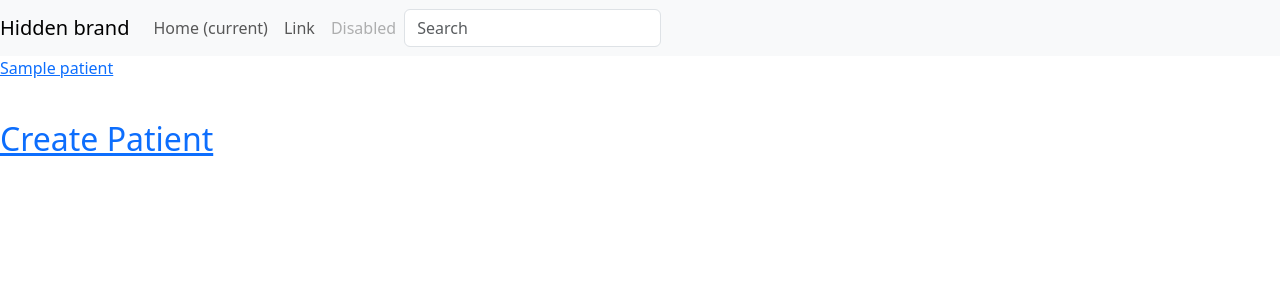
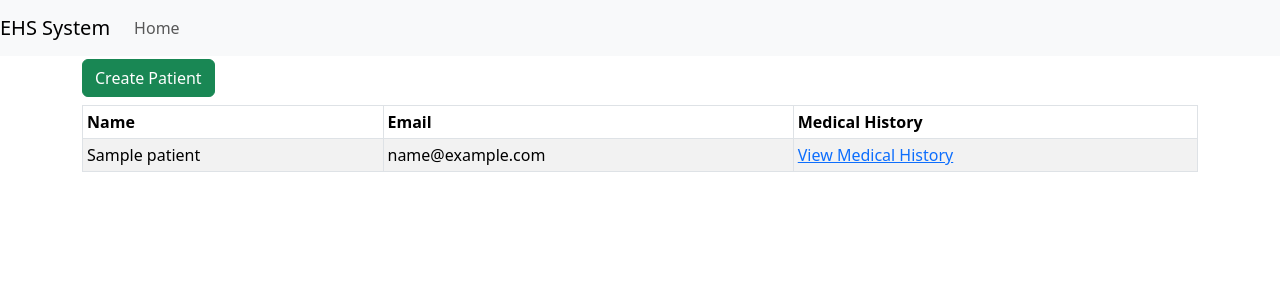
Before and after one commit to HackersAccount/ElectronicHealthRecordsSystem, a Django app: page / in a window 1280 px wide. Shown: the top 300 px of the page. Run offline with Django 5.2, Linux system fonts and the light colour scheme; tables that the repository leaves empty hold one stand-in row (values such as "Sample post"); parts of the project's set-up code (start-up, migrations or seed data) failed here and were passed over.

Commit message:
Added bootstrap classes and fixed styling

```diff
--- a/templates/base.html
+++ b/templates/base.html
@@ -10,21 +10,21 @@
           <span class="navbar-toggler-icon"></span>
         </button>
         <div class="collapse navbar-collapse" id="navbarTogglerDemo01">
-          <a class="navbar-brand" href="#">Hidden brand</a>
+          <a class="navbar-brand" href="#"> EHS System</a>
           <ul class="navbar-nav mr-auto mt-2 mt-lg-0">
             <li class="nav-item active">
-              <a class="nav-link" href="#">Home <span class="sr-only">(current)</span></a>
+              <a class="nav-link" href="{% url "patient-list" %}">Home <span class="sr-only"></span></a>
             </li>
-            <li class="nav-item">
+            {% comment %} <li class="nav-item">
               <a class="nav-link" href="#">Link</a>
             </li>
             <li class="nav-item">
               <a class="nav-link disabled" href="#" tabindex="-1" aria-disabled="true">Disabled</a>
-            </li>
+            </li> {% endcomment %}
           </ul>
-          <form class="form-inline my-2 my-lg-0">
+          {% comment %} <form class="form-inline my-2 my-lg-0">
             <input class="form-control mr-sm-2" type="search" placeholder="Search" aria-label="Search">
-          </form>
+          </form> {% endcomment %}
         </div>
       </nav>
     <body>
--- a/templates/edit_medical_history.html
+++ b/templates/edit_medical_history.html
@@ -1,11 +1,11 @@
 {% extends "base.html" %}
 {% load crispy_forms_tags %}
 
-{% block title %}Edit Medical History{% endblock title %}
+{% block title %}Edit {{ object.name }}'s Medical History{% endblock title %}
 
 {% block content %}
 <div class="container-md">
-    <form method="post">
+    <form class="form-control" method="post">
         {% csrf_token %}
         {{ form|crispy }}
         <button class="btn btn-success" type="submit">Save changes</button>
--- a/templates/patient_list.html
+++ b/templates/patient_list.html
@@ -3,10 +3,28 @@
 {% block title %}List of Patients{% endblock title %}
 
 {% block content %}
-    {% for patient in patients %}
-        <p><a href={% url "medical_history" patient.id %}>{{ patient.name }}</a></p>
-    {% endfor %}
+<div class="container">
+
+        <h2><a class="btn btn-success" href="{% url 'create-patient' %}">Create Patient</a></h2>
+        <table class="table table-sm table-bordered table-striped table-hover">
+            <thead>
+            <tr>
+                <th>Name</th>
+                <th>Email</th>
+                <th>Medical History</th>
+            </tr>
+        </thead>
+        <tbody>
+            {% for patient in patients %}
+            <tr>
+                    <td>{{ patient.name }}</td>
+                    <td>{{ patient.email }}</td>
+                    <td><a href={% url "medical_history" patient.id %}>View Medical History</a></td>
+                </tr>
+                {% endfor %}
+            </tbody>
+        </table>
+    </div>
 
     <br>
-    <h2><a href="{% url 'create-patient' %}">Create Patient</a></h2>
 {% endblock content %}
```
Also changed, not shown: templates/create_medical_history.html (+17 -8 lines), templates/create_patient.html (+9 -7 lines), templates/medical_history.html (+9 -2 lines), medical_history/migrations/0002_alter_medicalhistory_patient_id.py (added), medical_history/migrations/0003_alter_medicalhistory_patient_id.py (added), patients/migrations/0003_patient_medical_history.py (added), patients/migrations/0004_alter_patient_medical_history.py (added), patients/migrations/0005_remove_patient_medical_history.py (added).
